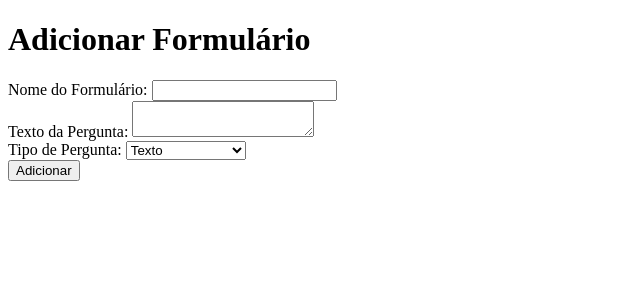
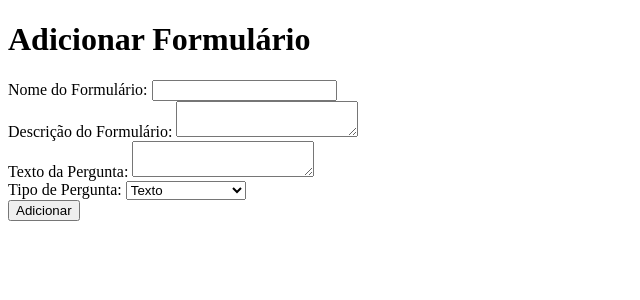
Before and after one commit to arturmartinho/sprint-session-dp2024-1, a Django app: page /criar_formulario/ in a window 1280 px wide. Shown: the top 300 px of the page, without its empty margins (0-640 px from the left). Run offline with Django 4.2, Linux system fonts and the light colour scheme.

Commit message:
html 0.5

```diff
--- a/notes/templates/criar_formulario.html
+++ b/notes/templates/criar_formulario.html
@@ -9,6 +9,8 @@
         {% csrf_token %}
         <label for="nome">Nome do Formulário:</label>
         <input type="text" name="nome" required><br>
+        <label for="nome">Descrição do Formulário:</label>
+        <textarea name="descricao" required></textarea><br>
         <label for="texto">Texto da Pergunta:</label>
         <textarea name="texto" required></textarea><br>
         <label for="tipo">Tipo de Pergunta:</label>
--- a/notes/templates/detalhes_formulario.html
+++ b/notes/templates/detalhes_formulario.html
@@ -8,6 +8,7 @@
 <body>
     <h1>Detalhes do Formulário</h1>
     <p><strong>Nome do Formulário:</strong> {{ formulario.nome }}</p>
+    <p><strong>Descrição Formulário:</strong> {{ formulario.descricao }}</p>
     <p><strong>Data de Criação:</strong> {{ formulario.data_criacao }}</p>
     <h2>Perguntas do Formulário:</h2>
     <ul>
```
Also changed, not shown: notes/migrations/0002_formulario_pergunta_opcao.py (deleted).
